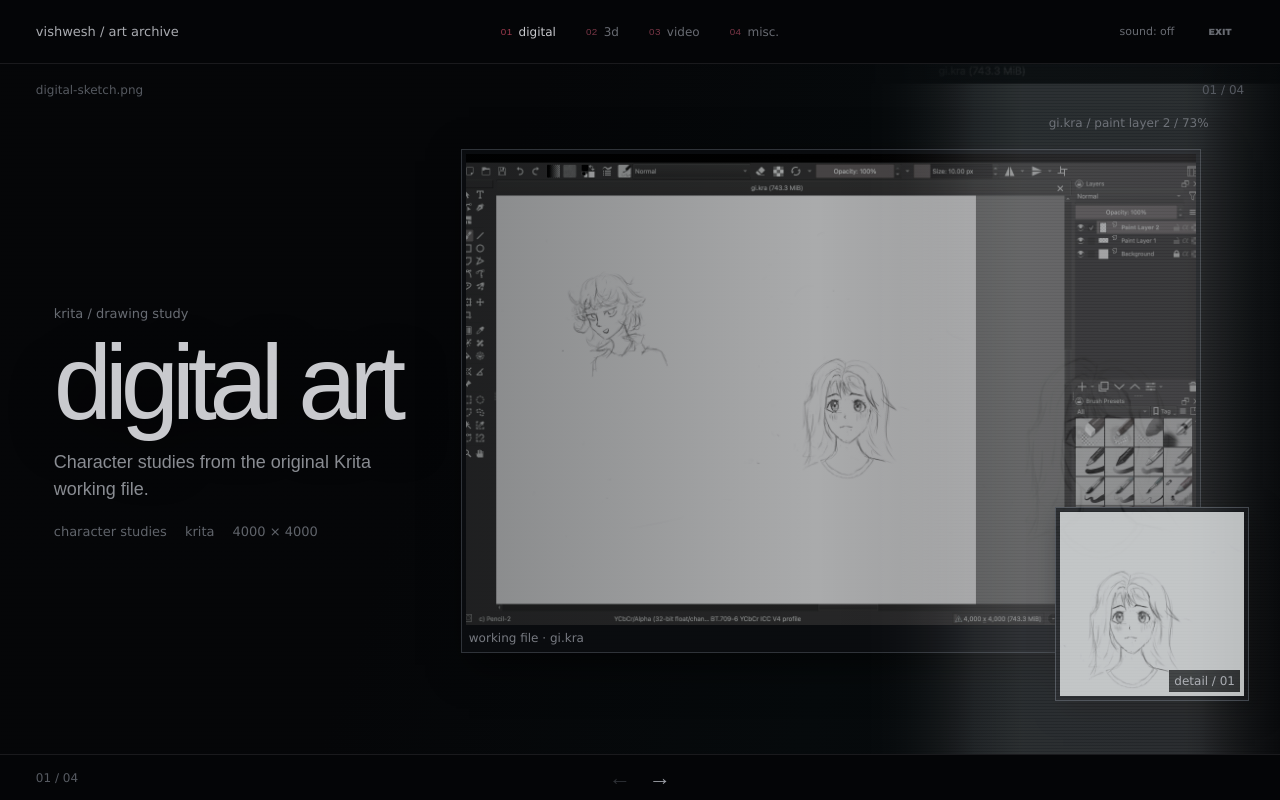
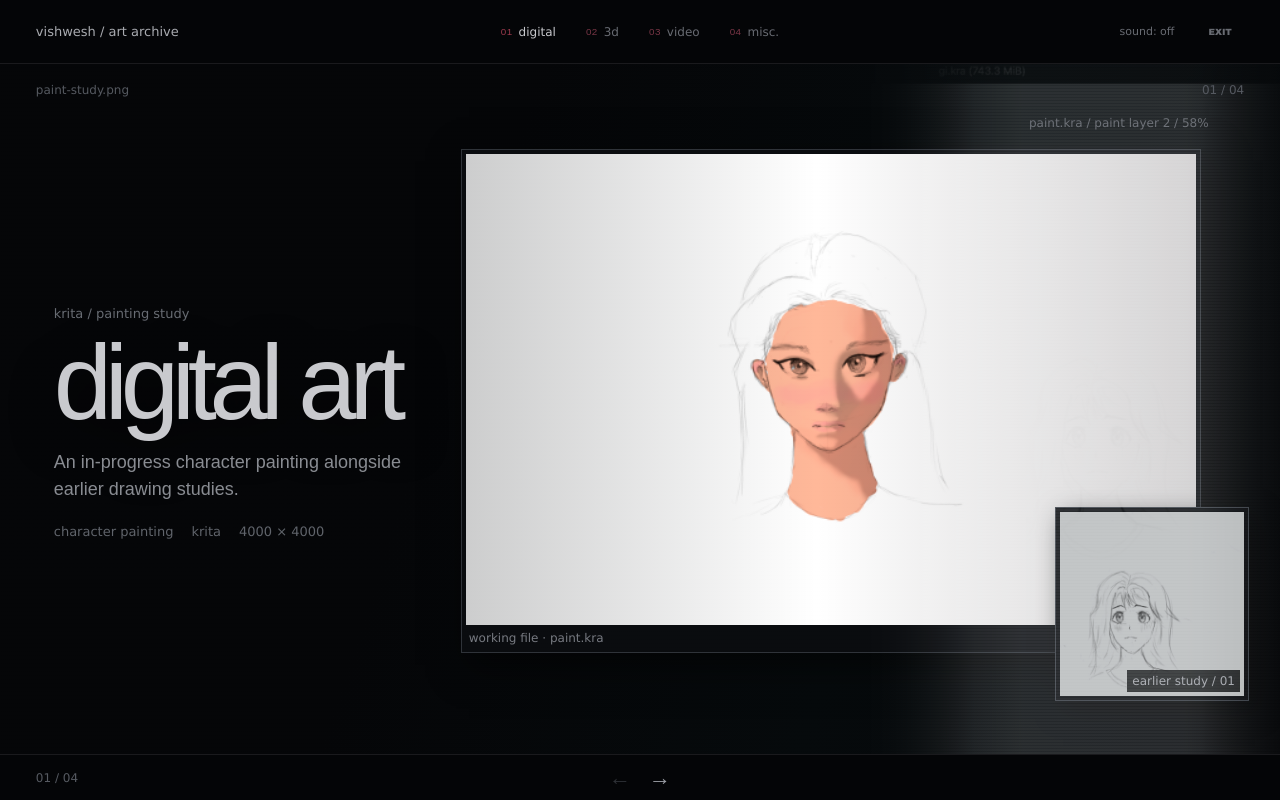
Before and after one commit to VishweshMashru/portfolio_2026, a Next.js app: page / in a window 1280 px wide. Both pictures are taken after a click on the button "ART MODE". Built offline with nearby package versions, Linux system fonts and the light colour scheme.

Commit message:
Add new digital painting study

```diff
--- a/app/art-mode.css
+++ b/app/art-mode.css
@@ -309,7 +309,7 @@
   top: -3px;
   right: 5%;
   color: #555960;
-  content: "gi.kra / paint layer 2 / 73%";
+  content: "paint.kra / paint layer 2 / 58%";
   font-family: var(--archive-ui);
   font-size: clamp(12px, .72vw, 14px);
   text-transform: lowercase;
@@ -337,6 +337,16 @@
   object-fit: cover;
   object-position: center;
   filter: grayscale(.72) saturate(.28) brightness(.69) contrast(1.14) sepia(.04) hue-rotate(145deg);
+}
+.art-drawing-image--paint img {
+  opacity: 0;
+}
+.art-drawing-image--paint {
+  background-color: #d8d7d5;
+  background-image: url("/paint-study.png");
+  background-repeat: no-repeat;
+  background-position: 27% 48%;
+  background-size: 330% auto;
 }
 .art-drawing-detail {
   position: absolute;
@@ -636,6 +646,7 @@
 
   .art-media--digital::after { top: -1px; right: 4%; font-size: 11px; }
   .art-drawing-window { inset: 5% 3% 10%; padding: 4px 4px 22px; }
+  .art-drawing-image--paint { background-position: 29% 48%; background-size: 430% auto; }
   .art-drawing-window figcaption { right: 5px; bottom: 5px; left: 5px; font-size: 11px; }
   .art-drawing-detail { right: 0; bottom: 1%; width: clamp(96px, 29vw, 134px); border-width: 4px; box-shadow: 5px 7px 20px rgba(0, 0, 0, .65); }
   .art-drawing-detail figcaption { font-size: 10.5px; }
--- a/app/page.tsx
+++ b/app/page.tsx
@@ -21,10 +21,10 @@ const artPages = [
     nav: "Digital",
     hash: "art",
     slug: "digital",
-    kicker: "Krita / drawing study",
-    file: "digital-sketch.png",
-    note: "Character studies from the original Krita working file.",
-    details: ["Character studies", "Krita", "4000 × 4000"],
+    kicker: "Krita / painting study",
+    file: "paint-study.png",
+    note: "An in-progress character painting alongside earlier drawing studies.",
+    details: ["Character painting", "Krita", "4000 × 4000"],
   },
   {
     title: "3D model",
@@ -364,25 +364,25 @@ export default function Home() {
                 {page === 0 && (
                   <div className="art-media art-media--digital">
                     <figure className="art-drawing-window">
-                      <div className="art-drawing-image">
+                      <div className="art-drawing-image art-drawing-image--paint">
                         <Image
-                          src="/digital-sketch.png"
-                          alt="Vishwesh's character drawing studies open in Krita"
+                          src="/paint-study.png"
+                          alt="Vishwesh's in-progress character painting open in Krita"
                           fill
                           priority
                           sizes="(max-width: 580px) 106vw, 62vw"
                         />
                       </div>
-                      <figcaption><span>Working file · gi.kra</span><span>4000 × 4000</span></figcaption>
+                      <figcaption><span>Working file · paint.kra</span><span>4000 × 4000</span></figcaption>
                     </figure>
                     <figure className="art-drawing-detail">
                       <Image
                         src="/digital-sketch.png"
-                        alt="Detail of a character face study"
+                        alt="Earlier character drawing study"
                         fill
                         sizes="(max-width: 580px) 30vw, 15vw"
                       />
-                      <figcaption>detail / 01</figcaption>
+                      <figcaption>earlier study / 01</figcaption>
                     </figure>
                   </div>
                 )}
```
Also changed, not shown: public/paint-study.png (added), 1 other file (tests, documents, lock files or other folders).
